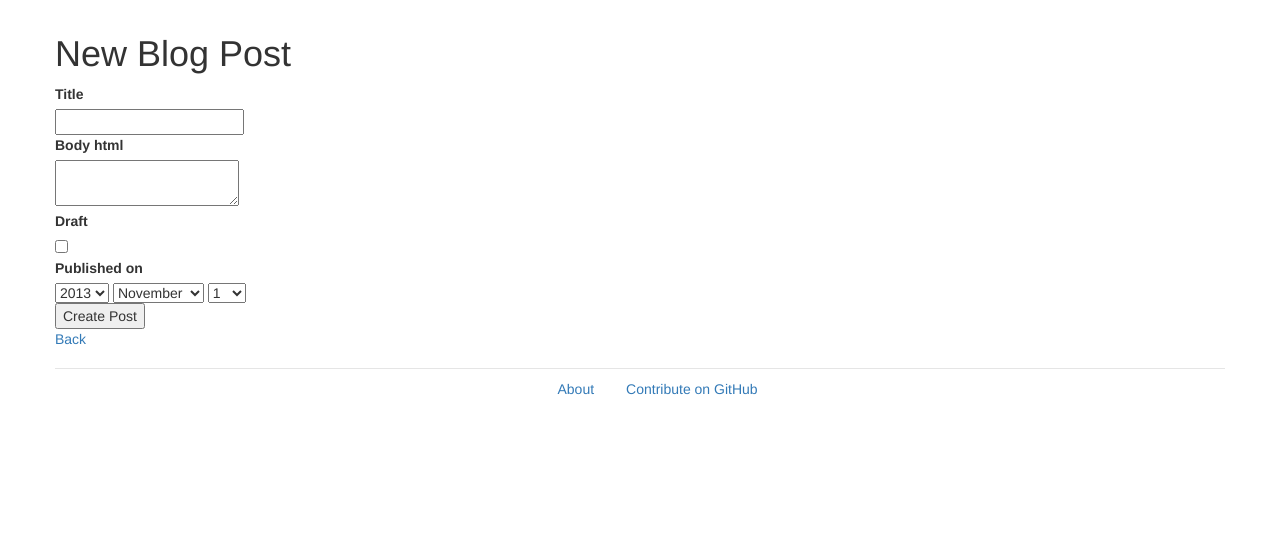
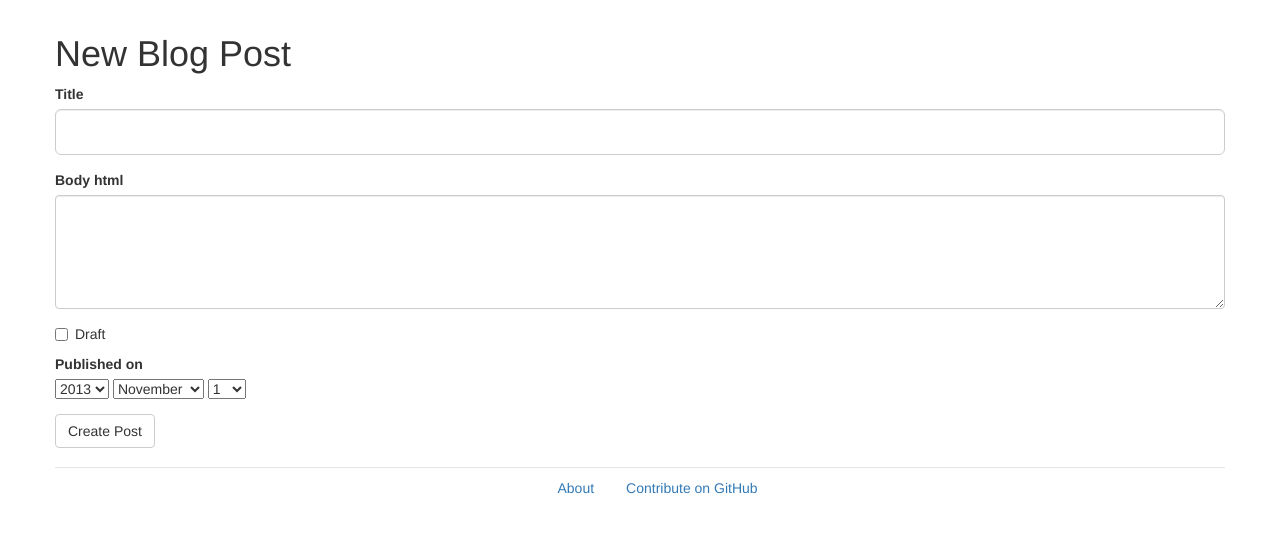
Before and after one commit to ruby-rcade/RubyGameDev.com, a Rails app: page /blog/posts/new in a window 1280 px wide. Shown: the part 51-584 px from the top of the page. Run offline with Rails 7, Linux system fonts and the light colour scheme; style sheets or scripts are compiled from the project's sources; some libraries are stand-ins or nearby versions.

Commit message:
Update some forms to look better

```diff
--- a/app/views/blog/posts/_form.html.erb
+++ b/app/views/blog/posts/_form.html.erb
@@ -11,27 +11,26 @@
     </div>
   <% end %>
 
-  <div class="field">
-    <%= f.label :title %><br>
-    <%= f.text_field :title %>
+  <div class="form-group">
+    <%= f.label :title %>
+    <%= f.text_field :title, class: 'form-control input-lg' %>
   </div>
-<!--   <div class="field">
-    <%= f.label :body_markdown %><br>
-    <%= f.text_area :body_markdown %>
-  </div> -->
-  <div class="field">
+
+  <div class="form-group">
+<!--     <%= f.label :body_markdown %>
+    <%= f.text_area :body_markdown %> -->
     <%= f.label :body_html %><br>
-    <%= f.text_area :body_html %>
+    <%= f.text_area :body_html, class: 'form-control', rows: 5 %>
   </div>
-  <div class="field">
-    <%= f.label :draft %><br>
-    <%= f.check_box :draft %>
+
+  <div class="checkbox">
+    <label><%= f.check_box :draft %> Draft</label>
   </div>
-  <div class="field">
+
+  <div class="form-group">
     <%= f.label :published_on %><br>
     <%= f.date_select :published_on %>
   </div>
-  <div class="actions">
-    <%= f.submit %>
-  </div>
+
+  <%= f.submit nil, class: 'btn btn-default' %>
 <% end %>
--- a/app/views/blog/posts/new.html.erb
+++ b/app/views/blog/posts/new.html.erb
@@ -1,5 +1,3 @@
 <h1>New Blog Post</h1>
 
 <%= render 'form' %>
-
-<%= link_to 'Back', blog_posts_path %>
--- a/app/views/discussions/edit.html.erb
+++ b/app/views/discussions/edit.html.erb
@@ -1,5 +1,3 @@
 <h1>Editing discussion</h1>
 
 <%= render 'form' %>
-
-<%= link_to 'Cancel', @discussion %>
--- a/app/views/discussions/new.html.erb
+++ b/app/views/discussions/new.html.erb
@@ -1,5 +1,3 @@
 <h1>New discussion</h1>
 
 <%= render 'form' %>
-
-<%= link_to 'Cancel', discussions_path %>
```
Also changed, not shown: app/views/discussions/_form.html.erb (+9 -9 lines), app/views/tutorials/index.html.erb (+13 -1 lines).
